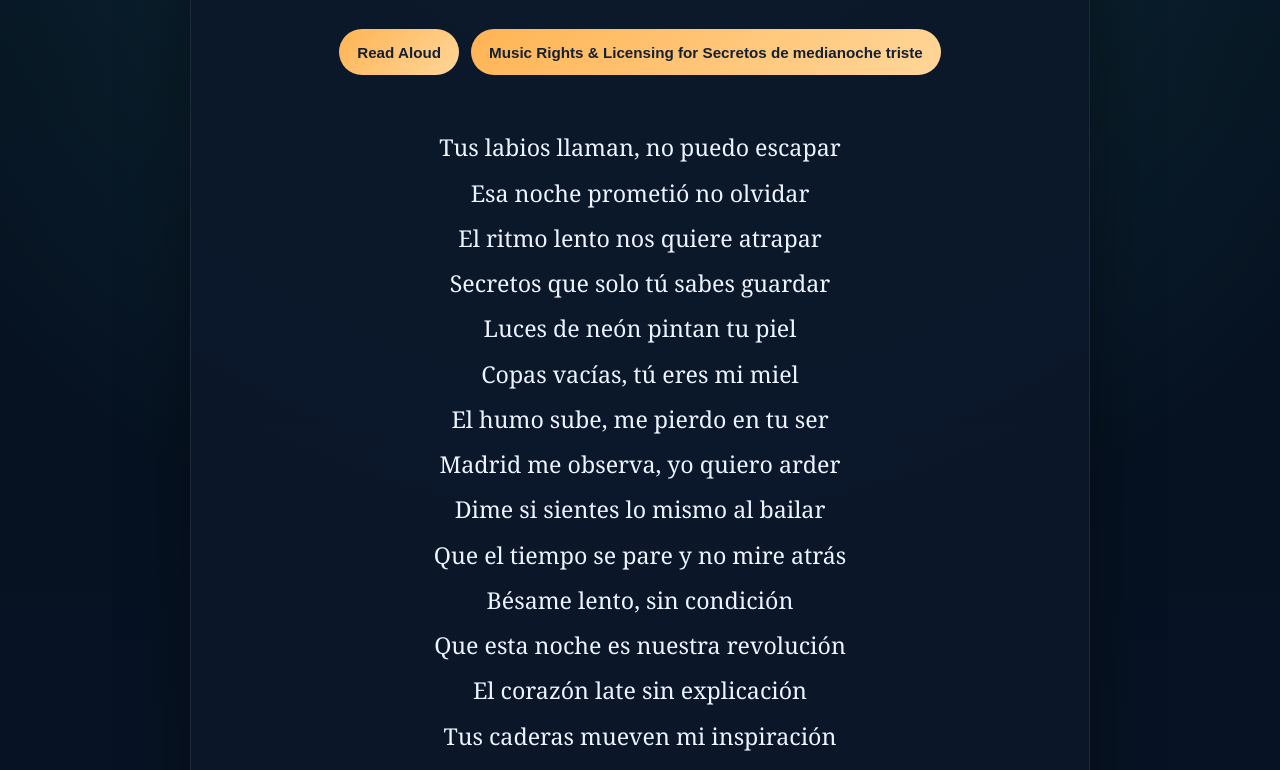
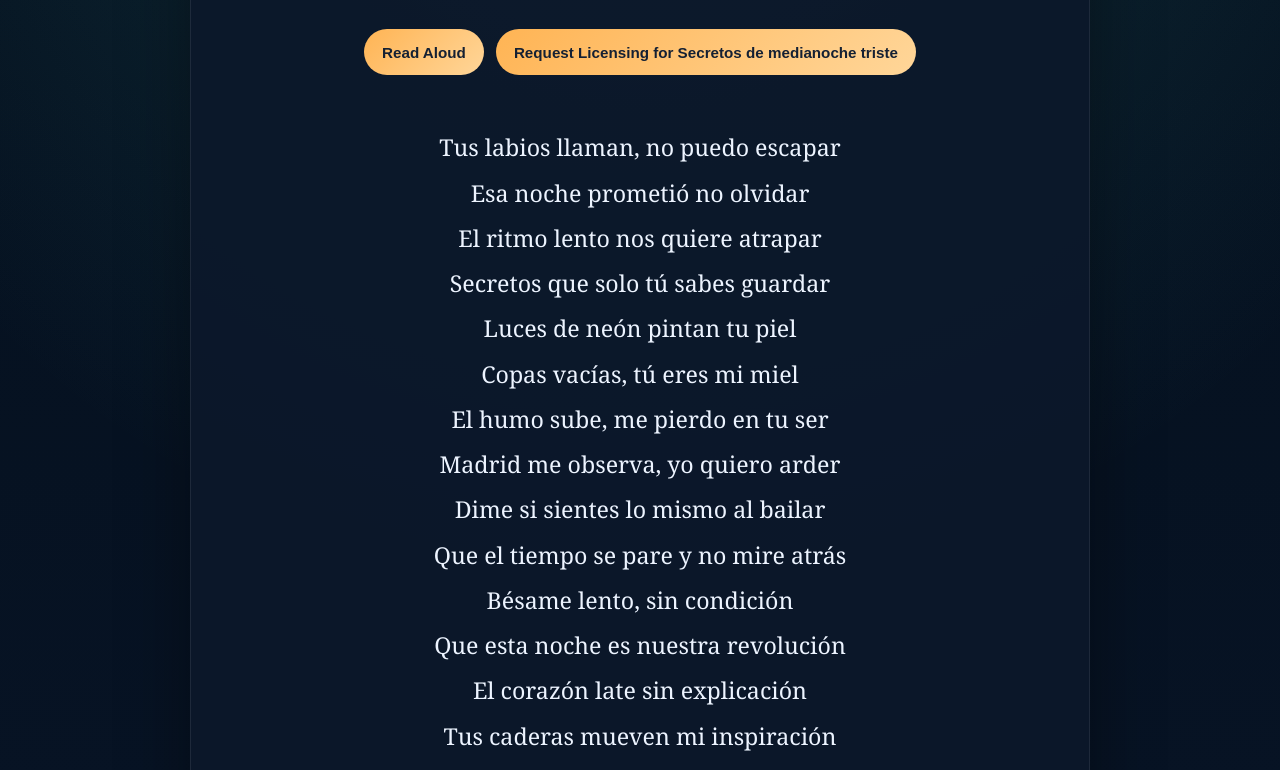
Before and after one commit to ImAbuSayed/secretos-de-medianoche-triste, a plain HTML site: page index.html in a window 1280 px wide. Shown: the part 314-1084 px from the top of the page. Drawn offline with Linux system fonts and the light colour scheme.

Commit message:
feat: update song assets v2 with signed GPG commit [verified]

```diff
--- a/index.html
+++ b/index.html
@@ -537,7 +537,7 @@
 
         <div class="controls">
             <button class="btn-speak" id="speakBtn" title="Read the lyrics aloud"><span id="speakText">Read Aloud</span></button>
-            <a href="https://music.abusayed.com.bd/Licensing/?https://imabusayed.github.io/secretos-de-medianoche-triste/" class="btn-license" title="Get licensing for this song" target="_blank">Music Rights & Licensing for Secretos de medianoche triste</a>
+            <a href="https://music.abusayed.com.bd/Licensing/?https://imabusayed.github.io/secretos-de-medianoche-triste/" class="btn-license" title="Get licensing for this song" target="_blank">Request Licensing for Secretos de medianoche triste</a>
 
         </div>
         <br>
```
Also changed, not shown: llms.txt, manifest.json, 1 other file.
